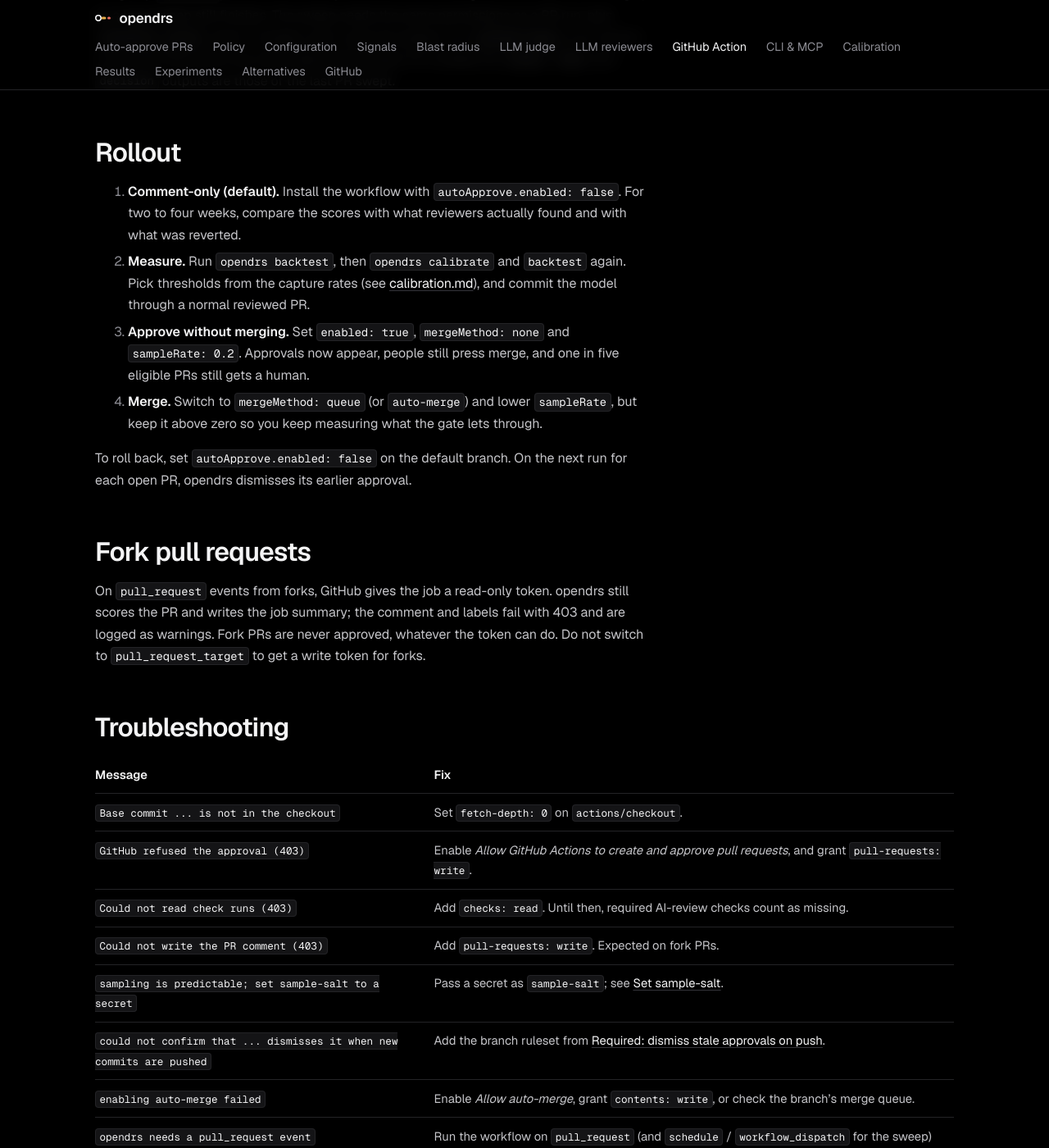
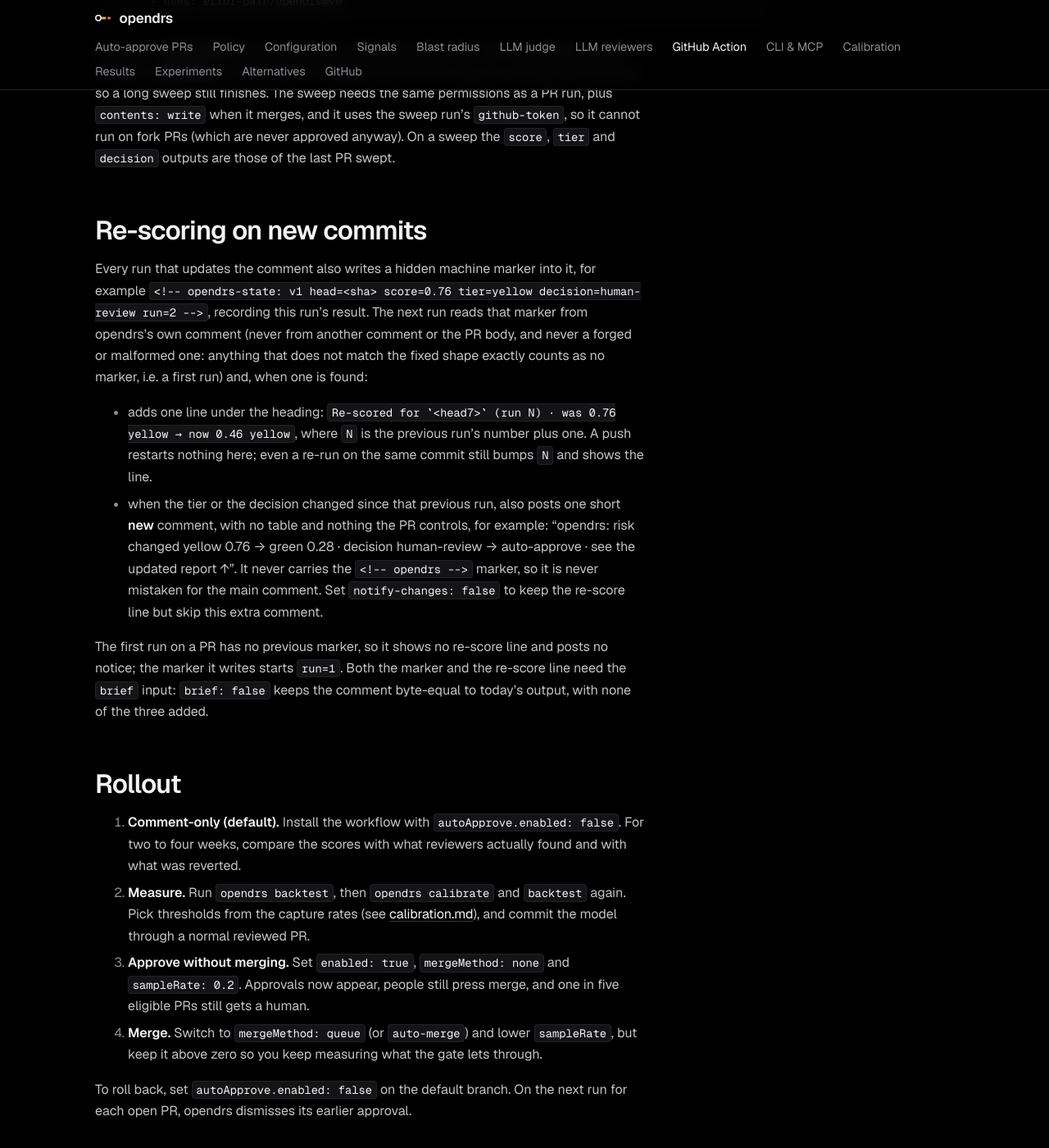
Before and after one commit to actions-marketplace-validations/error-path_opendrs, a Jekyll site: the page built from docs/github-action.md, in a window 1280 px wide and 1400 px high, scrolled down 10081 px. Shown: the whole window at 82% size. Built offline with Jekyll 4.4.1, drawn with Linux system fonts in a browser that asks for light colours; some of the changed text lies outside the part shown.

Commit message:
docs: document re-scoring, the state marker and notify-changes
Add an Unreleased entry, a notify-changes row to the inputs table, and
a "Re-scoring on new commits" section covering the state marker, the
re-score line, the change notice and the brief:false byte-equal
guarantee.

Co-Authored-By: Claude Opus 5.5 <noreply@anthropic.com>

```diff
--- a/docs/github-action.md
+++ b/docs/github-action.md
@@ -68,7 +68,8 @@ opendrs checks out and reads the PR's code. opendrs scores on events that carry
 | `comment` | `true` | Create or update the PR comment (found by the `<!-- opendrs -->` marker). A landing delay needs it: the comment records when the head commit became eligible. |
 | `labels` | `true` | Set the risk label and remove stale ones. opendrs creates its labels (`risk:*`, `opendrs:landing`, `opendrs:hold`, `opendrs:review-after-merge`) with their own colours and descriptions, and recolours one GitHub auto-created in default grey; a colour you chose is kept. |
 | `sample-salt` | empty | **Set it when auto-approval is on**, to a secret such as `${{ secrets.OPENDRS_SAMPLE_SALT }}`. Without it, sampling is predictable: see [Set sample-salt](#set-sample-salt). The drift sample (`autoApprove.sampleRate`) is keyed by repository, PR number and this salt, so pushing another commit does not re-roll it. |
-| `brief` | `true` | Build the review brief and fold it into the PR comment (a **Review focus** summary plus a collapsed "Review brief for AI reviewers" section), the `brief`/`brief-file` outputs, and the job summary. `false` restores today's comment layout byte for byte, and leaves `brief`/`brief-file` empty. See [LLM reviewers](llm-reviewers.html) for recipes that consume it. |
+| `brief` | `true` | Build the review brief and fold it into the PR comment (a **Review focus** summary plus a collapsed "Review brief for AI reviewers" section), the `brief`/`brief-file` outputs, and the job summary. `false` restores today's comment layout byte for byte, and leaves `brief`/`brief-file` empty, the hidden state marker, the re-score line and the change notice all included: see [Re-scoring on new commits](#re-scoring-on-new-commits). |
+| `notify-changes` | `true` | When a re-score changes the tier or the decision, post one short new comment pointing back at the updated report. `false` keeps the re-score line in the main comment but skips the extra comment. Needs `brief` and `comment` to both be true. |
 
 | Output | Values |
 |---|---|
@@ -358,6 +359,27 @@ still finishes. The sweep needs the same permissions as a PR run, plus `contents
 uses the sweep run's `github-token`, so it cannot run on fork PRs (which are never approved anyway).
 On a sweep the `score`, `tier` and `decision` outputs are those of the last PR swept.
 
+## Re-scoring on new commits
+
+Every run that updates the comment also writes a hidden machine marker into it, for example
+`<!-- opendrs-state: v1 head=<sha> score=0.76 tier=yellow decision=human-review run=2 -->`,
+recording this run's result. The next run reads that marker from opendrs's own comment (never from
+another comment or the PR body, and never a forged or malformed one: anything that does not match
+the fixed shape exactly counts as no marker, i.e. a first run) and, when one is found:
+
+- adds one line under the heading: `` Re-scored for `<head7>` (run N) · was 0.76 yellow → now 0.46
+  yellow ``, where `N` is the previous run's number plus one. A push restarts nothing here; even a
+  re-run on the same commit still bumps `N` and shows the line.
+- when the tier or the decision changed since that previous run, also posts one short **new**
+  comment, with no table and nothing the PR controls, for example: "opendrs: risk changed yellow
+  0.76 → green 0.28 · decision human-review → auto-approve · see the updated report ↑". It never
+  carries the `<!-- opendrs -->` marker, so it is never mistaken for the main comment. Set
+  `notify-changes: false` to keep the re-score line but skip this extra comment.
+
+The first run on a PR has no previous marker, so it shows no re-score line and posts no notice; the
+marker it writes starts `run=1`. Both the marker and the re-score line need the `brief` input:
+`brief: false` keeps the comment byte-equal to today's output, with none of the three added.
+
 ## Rollout
 
 1. **Comment-only (default).** Install the workflow with `autoApprove.enabled: false`. For two to
```
Also changed, not shown: CHANGELOG.md.
